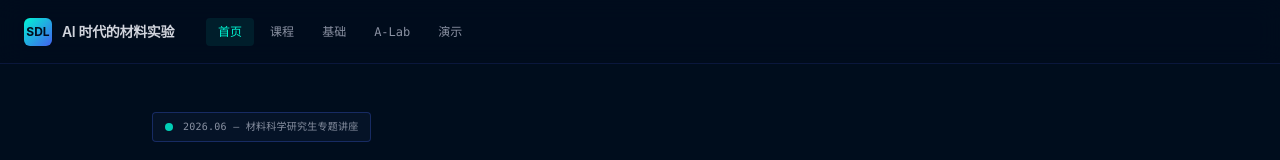
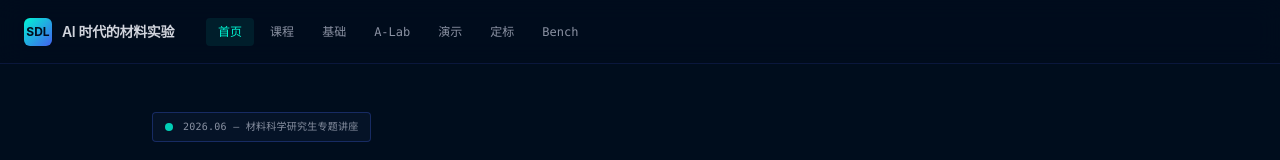
Before and after one commit to MichaelCSHN/sdl-lecture, a React (Vite) app: page / in a window 1280 px wide. Shown: the top 160 px of the page. Built offline with nearby package versions, Linux system fonts and the light colour scheme.

Commit message:
fix: add led-calibration and sdl-demo to top navigation

```diff
--- a/src/navigation/TopNav.tsx
+++ b/src/navigation/TopNav.tsx
@@ -6,6 +6,8 @@ const NAV_ITEMS = [
   { to: '/foundations', label: '基础' },
   { to: '/a-lab', label: 'A-Lab' },
   { to: '/case-studio', label: '演示' },
+  { to: '/led-calibration', label: '定标' },
+  { to: '/sdl-demo', label: 'Bench' },
 ];
 
 export default function TopNav() {
```
